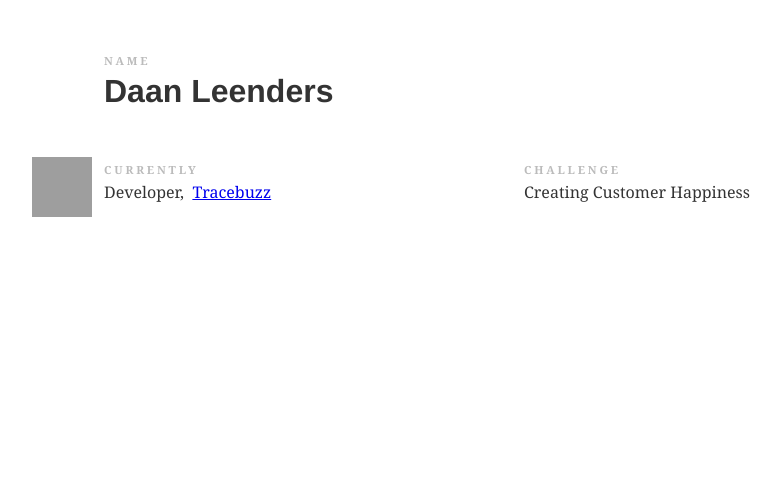
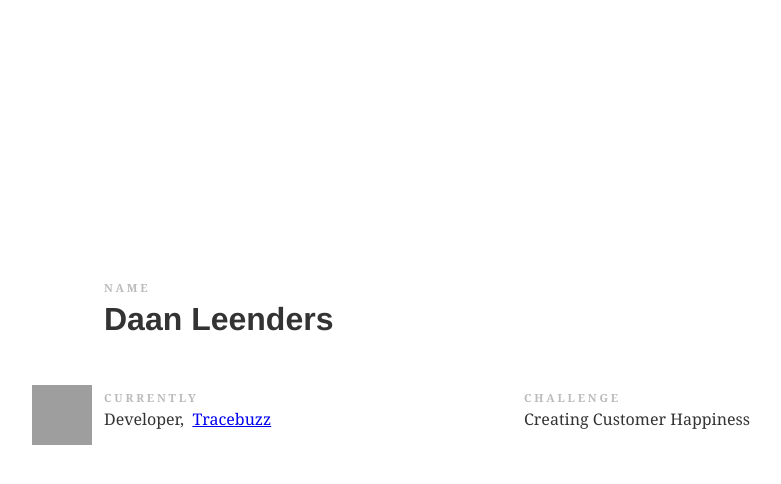
Before and after one commit to daanleenders/personal-website, a Gatsby site: page / in a window 1280 px wide. Shown: the whole page, without its empty margins (158-939 px from the left). Built offline with nearby package versions, Linux system fonts and the light colour scheme; Gatsby itself is replaced by a stand-in of ours; grey boxes are pictures that could not be loaded; what typography-theme-fairy-gates would draw is missing.

Commit message:
Set content in section to vertically center within the section

```diff
--- a/src/components/section.module.css
+++ b/src/components/section.module.css
@@ -1,4 +1,7 @@
 .section {
+    display: flex;
+    align-items: center;
+
     width: 100%;
     height: 90vh;
     padding: 3rem;
@@ -6,6 +9,6 @@
 
 .container {
     margin: 0 auto;
-    width: auto;
+    width: 100%;
     max-width: 900px;
 }
```
